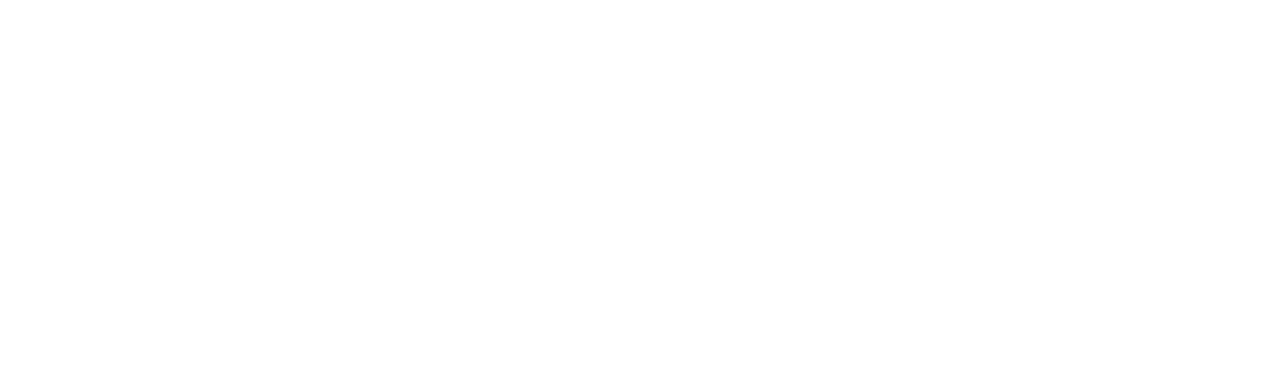
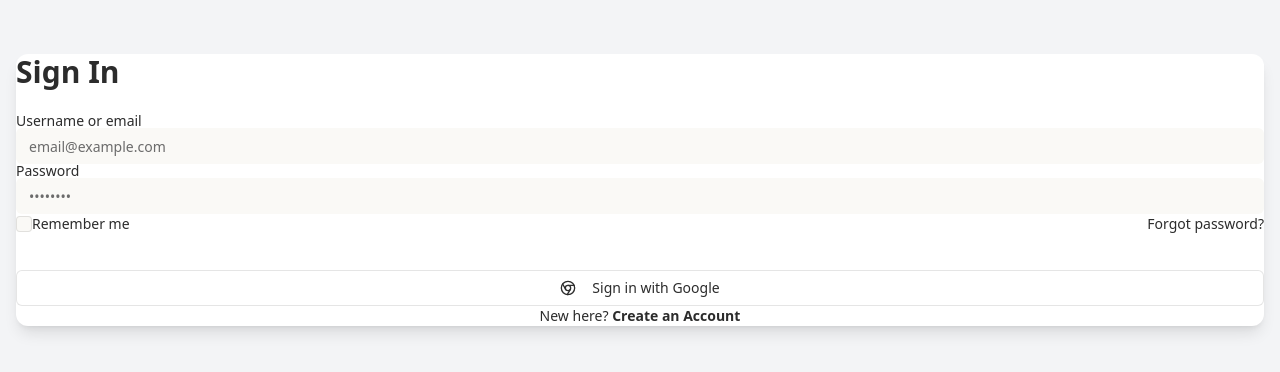
Before and after one commit to 1howley/deposito_vitoria, a React (Vite) app in the folder frontend/: page /login in a window 1280 px wide. Before the commit this address had no page. Shown: the part 210-582 px from the top of the page. Built offline with nearby package versions, Linux system fonts and the light colour scheme.

Commit message:
feat: login page

```diff
--- a/frontend/package.json
+++ b/frontend/package.json
@@ -12,7 +12,9 @@
         "preview": "vite preview"
     },
     "dependencies": {
+        "@radix-ui/react-checkbox": "^1.3.3",
         "@radix-ui/react-dialog": "^1.1.15",
+        "@radix-ui/react-label": "^2.1.7",
         "@radix-ui/react-select": "^2.2.6",
         "@radix-ui/react-separator": "^1.1.7",
         "class-variance-authority": "^0.7.1",
--- a/frontend/src/components/atoms/checkbox.jsx
+++ b/frontend/src/components/atoms/checkbox.jsx
@@ -1,8 +1,8 @@
 "use client";
 
 import * as React from "react";
-import * as CheckboxPrimitive from "@radix-ui/react-checkbox@1.1.4";
-import { CheckIcon } from "lucide-react@0.487.0";
+import * as CheckboxPrimitive from "@radix-ui/react-checkbox";
+import { CheckIcon } from "lucide-react";
 
 import { cn } from "./utils";
 
--- a/frontend/src/components/atoms/label.jsx
+++ b/frontend/src/components/atoms/label.jsx
@@ -1,7 +1,7 @@
 "use client";
 
 import * as React from "react";
-import * as LabelPrimitive from "@radix-ui/react-label@2.1.2";
+import * as LabelPrimitive from "@radix-ui/react-label";
 
 import { cn } from "./utils";
 
--- /dev/null
+++ b/frontend/src/components/molecules/AuthForm.jsx
@@ -0,0 +1,56 @@
+import React from 'react';
+import { Button } from '../atoms/button'; // Ajuste o caminho se necessário
+import { Input } from '../atoms/input';   // Ajuste o caminho se necessário
+import { Label } from '../atoms/label';   // Ajuste o caminho se necessário
+import { Checkbox } from '../atoms/checkbox'; // Assumindo que você tem um componente de checkbox
+import { Chrome } from 'lucide-react';
+
+/**
+ * Molécula para o formulário de login.
+ */
+export function AuthForm() {
+  return (
+    <div className="w-full lg:w-1/2 p-8 md:p-12">
+      <h1 className="text-3xl font-bold text-gray-800 mb-6">Sign In</h1>
+
+      <div className="space-y-5">
+        <div>
+          <Label htmlFor="email">Username or email</Label>
+          <Input id="email" type="email" placeholder="email@example.com" />
+        </div>
+        <div>
+          <Label htmlFor="password">Password</Label>
+          <Input id="password" type="password" placeholder="••••••••" />
+        </div>
+      </div>
+
+      <div className="flex items-center justify-between my-6">
+        <div className="flex items-center space-x-2">
+          {/* Você precisará de um componente Checkbox */}
+          <Checkbox id="remember-me" />
+          <Label htmlFor="remember-me" className="text-sm font-medium text-gray-600">
+            Remember me
+          </Label>
+        </div>
+        <a href="#" className="text-sm font-medium text-purple-600 hover:text-purple-800">
+          Forgot password?
+        </a>
+      </div>
+
+      <div className="space-y-4">
+        <Button className="w-full bg-purple-600 hover:bg-purple-700">Sign In</Button>
+        <Button variant="outline" className="w-full">
+          <Chrome className="w-4 h-4 mr-2" />
+          Sign in with Google
+        </Button>
+      </div>
+
+      <p className="text-center text-sm text-gray-500 mt-8">
+        New here?{' '}
+        <a href="#" className="font-semibold text-purple-600 hover:text-purple-800">
+          Create an Account
+        </a>
+      </p>
+    </div>
+  );
+}
--- /dev/null
+++ b/frontend/src/components/molecules/AuthGraphic.jsx
@@ -0,0 +1,27 @@
+import React from 'react';
+
+/**
+ * Molécula para o painel gráfico decorativo da página de autenticação.
+ */
+export function AuthGraphic() {
+  return (
+    <div className="relative hidden lg:flex flex-1 items-center justify-center bg-purple-600 text-white p-12">
+      <div className="absolute bg-purple-700 rounded-full w-48 h-48 top-10 left-10 opacity-50"></div>
+      <div className="absolute bg-purple-700 rounded-full w-32 h-32 bottom-20 right-5 opacity-50"></div>
+
+      <div className="z-10 text-center">
+        <h2 className="text-4xl font-bold mb-3">
+          Welcome back!
+        </h2>
+        <p className="text-purple-200 max-w-xs">
+          You can sign in to access with your existing account.
+        </p>
+      </div>
+
+      {/* Elementos decorativos '+' */}
+      <span className="absolute top-20 left-32 text-purple-500 text-3xl font-bold">+</span>
+      <span className="absolute bottom-16 right-32 text-purple-500 text-3xl font-bold">+</span>
+      <span className="absolute top-1/2 left-1/4 text-purple-500 text-xl font-bold">+</span>
+    </div>
+  );
+}
--- /dev/null
+++ b/frontend/src/components/pages/login/LoginPage.jsx
@@ -0,0 +1,22 @@
+import React from 'react';
+import { AuthForm } from "../../molecules/AuthForm"
+import { AuthGraphic } from '../../molecules/AuthGraphic'; // Ajuste o caminho
+
+/**
+ * Organismo da Página de Login, que combina o painel gráfico e o formulário.
+ */
+function LoginPage() {
+  return (
+    <div className="flex items-center justify-center min-h-screen bg-gray-100 p-4">
+      <div className="flex w-full max-w-5xl mx-auto overflow-hidden bg-white rounded-xl shadow-lg">
+        {/* Painel Esquerdo: Gráfico */}
+        <AuthGraphic />
+
+        {/* Painel Direito: Formulário */}
+        <AuthForm />
+      </div>
+    </div>
+  );
+}
+
+export default LoginPage;
--- a/frontend/src/main.jsx
+++ b/frontend/src/main.jsx
@@ -4,6 +4,7 @@ import { Layout } from "./components/organisms/Layout";
 import "./index.css";
 import { Dashboard } from "./components/pages/Dashboard";
 import { CatalogPage } from "./components/pages/CatalogPage";
+import LoginPage from "./components/pages/login/LoginPage";
 // Mock data para categorias
 const categories = [
     {
@@ -63,6 +64,7 @@ createRoot(document.getElementById("root")).render(
                 />
                 {/* Adicione outras rotas aqui, ex: <Route path="product/:id" element={<ProductDetails />} /> */}
             </Route>
+            <Route path="login" element={ <LoginPage /> }/>
         </Routes>
     </BrowserRouter>
 );
```
Also changed, not shown: 1 other file (tests, documents, lock files or other folders).
